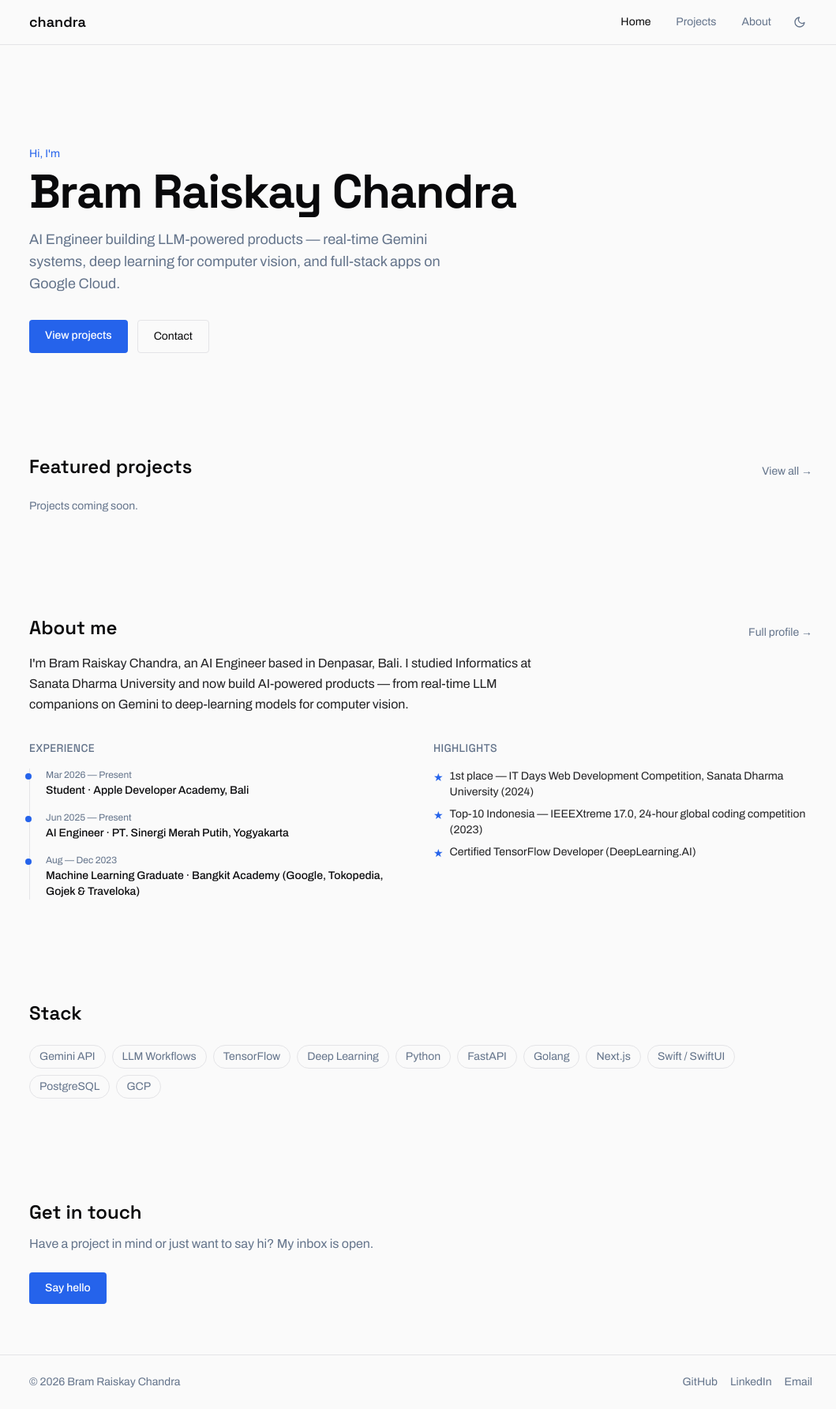
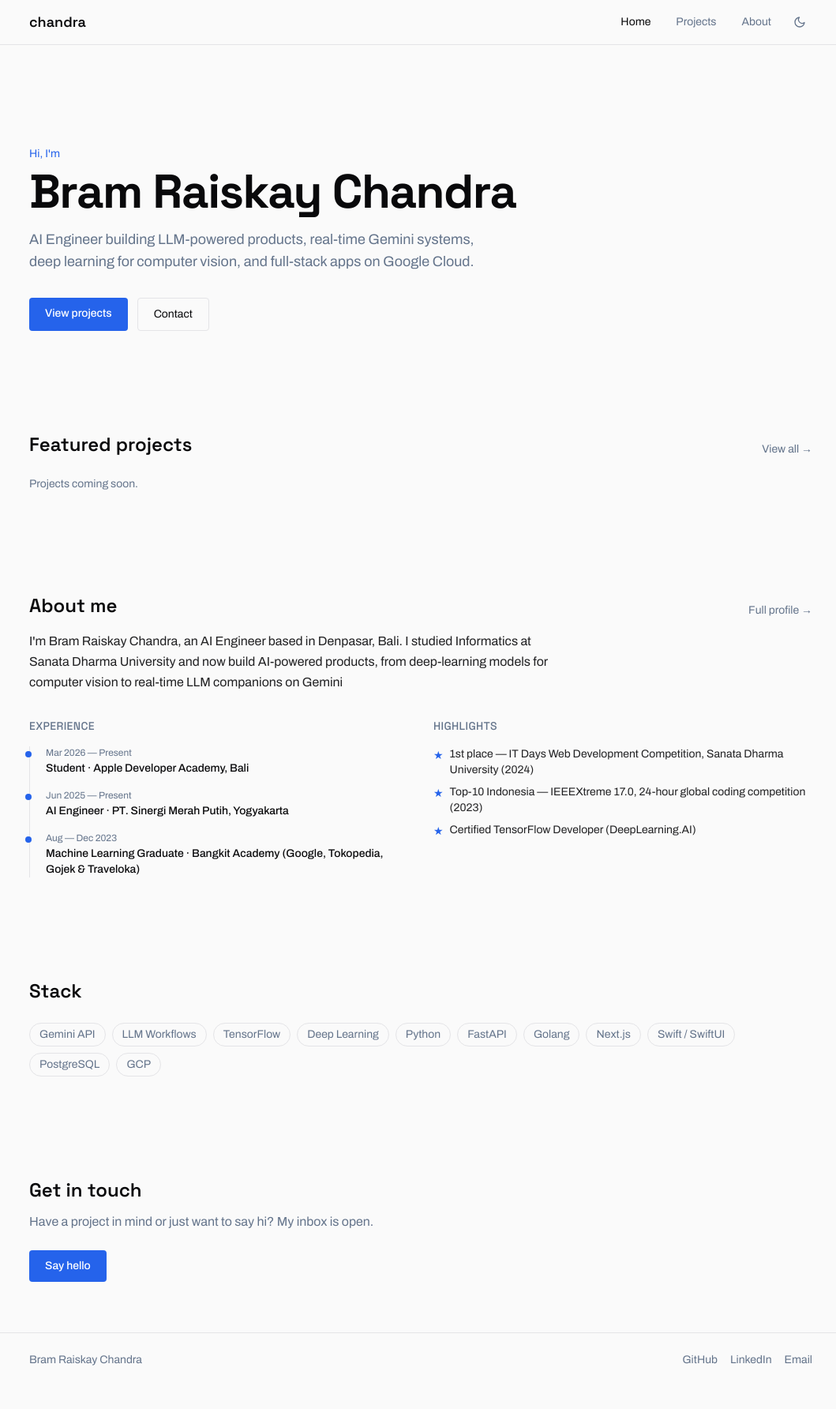
Before and after one commit to beramm/chandra-portfolio, a Next.js app: page / in a window 1280 px wide. Shown: the whole page at 79% size, without its empty margins (107-1166 px from the left). After the commit the page ends 1756 px from the top, so only its background shows below. Built offline with nearby package versions, Linux system fonts and the light colour scheme; no server answers; the database is empty.

Commit message:
feat: updating content

```diff
--- a/components/Footer.tsx
+++ b/components/Footer.tsx
@@ -15,7 +15,7 @@ export default function Footer() {
   return (
     <footer className="border-t border-border">
       <div className="mx-auto flex w-full max-w-5xl flex-col items-center justify-between gap-3 px-4 py-6 text-sm text-muted-foreground sm:flex-row">
-        <p>© {new Date().getFullYear()} Bram Raiskay Chandra</p>
+        <p>Bram Raiskay Chandra</p>
         <div className="flex gap-4">
           {socials.map((s) => (
             <a
--- a/components/Hero.tsx
+++ b/components/Hero.tsx
@@ -39,7 +39,7 @@ export default function Hero({ cvUrl }: { cvUrl?: string | null }) {
         variants={item}
         className="mt-4 max-w-xl text-lg text-muted-foreground"
       >
-        AI Engineer building LLM-powered products — real-time Gemini systems,
+        AI Engineer building LLM-powered products, real-time Gemini systems,
         deep learning for computer vision, and full-stack apps on Google Cloud.
       </motion.p>
       <motion.div variants={item} className="mt-8 flex gap-3">
--- a/components/ProjectCard.tsx
+++ b/components/ProjectCard.tsx
@@ -7,15 +7,18 @@ export default function ProjectCard({
   project,
   eager = false,
   sizes = "(max-width: 640px) 100vw, (max-width: 1024px) 50vw, 33vw",
+  tabbable = true,
 }: {
   project: Project;
   eager?: boolean;
   sizes?: string;
+  tabbable?: boolean;
 }) {
   return (
     <Link
       href={`/projects/${project.slug}`}
       draggable={false}
+      tabIndex={tabbable ? undefined : -1}
       className="group overflow-hidden rounded-lg border border-border bg-card transition-colors hover:border-accent"
     >
       <div className="relative aspect-[16/10] overflow-hidden bg-muted">
--- a/components/ProjectCarousel.tsx
+++ b/components/ProjectCarousel.tsx
@@ -82,8 +82,8 @@ export default function ProjectCarousel({ projects }: { projects: Project[] }) {
           </div>
         ))}
         {projects.map((p, i) => (
-          <div key={`dup-${p.id}`} className="w-80 shrink-0" aria-hidden inert>
-            <ProjectCard project={p} eager={i < 3} sizes="320px" />
+          <div key={`dup-${p.id}`} className="w-80 shrink-0" aria-hidden>
+            <ProjectCard project={p} eager={i < 3} sizes="320px" tabbable={false} />
           </div>
         ))}
       </motion.div>
--- a/content/about.ts
+++ b/content/about.ts
@@ -1,5 +1,5 @@
 export const bio = [
-  "I'm Bram Raiskay Chandra, an AI Engineer based in Denpasar, Bali. I studied Informatics at Sanata Dharma University and now build AI-powered products — from real-time LLM companions on Gemini to deep-learning models for computer vision.",
+  "I'm Bram Raiskay Chandra, an AI Engineer based in Denpasar, Bali. I studied Informatics at Sanata Dharma University and now build AI-powered products, from deep-learning models for computer vision to real-time LLM companions on Gemini",
   "At PT. Sinergi Merah Putih I design LLM workflows with function calling, grounding, and streaming, and deploy them on Google Cloud. Currently I'm also at the Apple Developer Academy Bali 2026, exploring the intersection of AI and mobile applications.",
 ];
 
```
